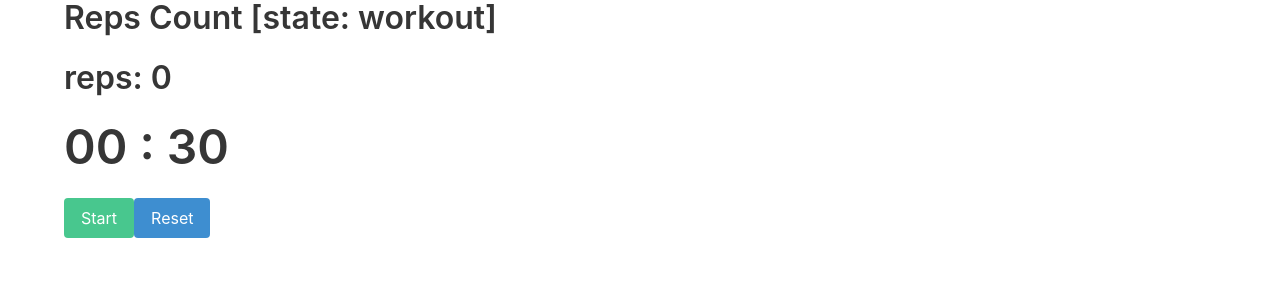
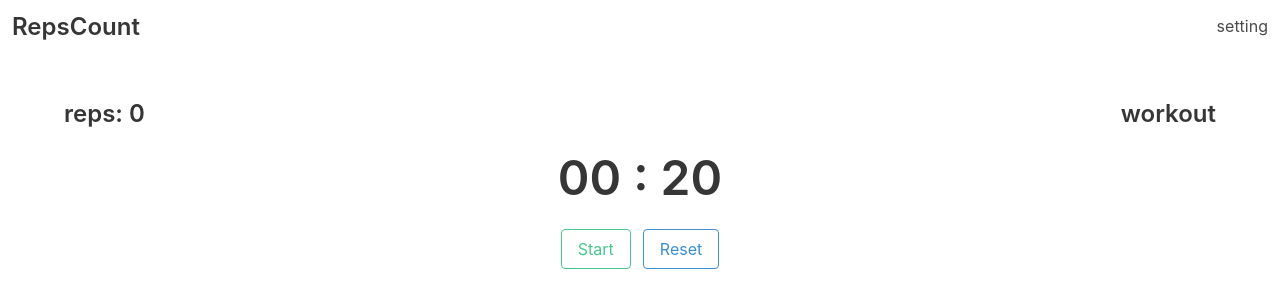
Before and after one commit to saurabh1043/RepsCount, a Nuxt app: page / in a window 1280 px wide. Shown: the top 308 px of the page. Built offline with nearby package versions, Linux system fonts and the light colour scheme.

Commit message:
add setting from continuously count

```diff
--- /dev/null
+++ b/components/Navbar.vue
@@ -0,0 +1,37 @@
+<template>
+  <nav class="navbar" role="navigation" aria-label="main navigation">
+    <div class="navbar-brand">
+      <nuxt-link  class="navbar-item" to="/">
+        <h1 class="title is-4">RepsCount</h1>
+      </nuxt-link >
+      <a role="button" class="navbar-burger" aria-label="menu" aria-expanded="false" @click="activeMenu = !activeMenu">
+        <span aria-hidden="true"></span>
+        <span aria-hidden="true"></span>
+        <span aria-hidden="true"></span>
+      </a>
+    </div>
+    <div class="navbar-menu" :class="{'is-active': activeMenu}">
+      <div class="navbar-end">
+        <nuxt-link class="navbar-item" to="/setting">
+          setting
+        </nuxt-link>
+      </div>
+    </div>
+  </nav>
+</template>
+
+<script>
+export default {
+  data () {
+    return {
+      activeMenu: false
+    }
+  },
+
+  watch: {
+    '$route' () {
+      this.activeMenu = false
+    }
+  }
+}
+</script>
--- a/components/Timer.vue
+++ b/components/Timer.vue
@@ -1,10 +1,11 @@
 <template>
-  <h1 class="title is-1">
-    {{ this.minutes | numeral('00') }} : {{ this.seconds | numeral('00') }}
-  </h1>
+    <h1 class="title is-1 has-text-centered">
+      {{ this.minutes | numeral('00') }} : {{ this.seconds | numeral('00') }}
+    </h1>
 </template>
 
 <script>
+import { mapGetters } from 'vuex'
 import moment from 'moment'
 
 export default {
@@ -16,10 +17,6 @@ export default {
     start: {
       type: Boolean,
       default: false
-    },
-    resetted: {
-      type: Boolean,
-      default: true
     }
   },
 
@@ -29,6 +26,12 @@ export default {
       seconds: null,
       timer: null
     }
+  },
+
+  computed: {
+    ...mapGetters([
+      'resetted'
+    ])
   },
 
   watch: {
@@ -58,6 +61,7 @@ export default {
       if (data) {
         this.minutes = this.time.minutes
         this.seconds = this.time.seconds
+        this.$store.commit('reset', false)
       }
     }
   },
@@ -68,3 +72,6 @@ export default {
   }
 }
 </script>
+
+<style lang="scss" scoped>
+</style>
--- a/layouts/default.vue
+++ b/layouts/default.vue
@@ -1,7 +1,18 @@
 <template>
   <div>
-    <section class="container">
+    <Navbar />
+    <section class="section">
       <nuxt/>
     </section>
   </div>
 </template>
+
+<script>
+import Navbar from '@/components/Navbar.vue'
+
+export default {
+  components: {
+    Navbar
+  }
+}
+</script>
--- a/nuxt.config.js
+++ b/nuxt.config.js
@@ -3,7 +3,7 @@ module.exports = {
   ** Headers of the page
   */
   head: {
-    title: 'reps-count',
+    title: 'RepsCount',
     meta: [
       { charset: 'utf-8' },
       { name: 'viewport', content: 'width=device-width, initial-scale=1' },
@@ -51,6 +51,15 @@ module.exports = {
   ],
 
   plugins: [
-    '@/plugins/filters.js'
-  ]
+    { src: '@/plugins/filters.js' },
+    { src: '@/plugins/components', ssr: false }
+  ],
+
+  manifest: {
+    "name": 'RepsCount',
+    "background_color": "#b5e3ff",
+    "display": "standalone",
+    "theme_color": "#b5e3ff",
+    "start_url": "/"
+  }
 }
--- a/package.json
+++ b/package.json
@@ -17,7 +17,8 @@
     "bulma": "^0.6.2",
     "moment": "^2.22.0",
     "numeral": "^2.0.6",
-    "nuxt": "^1.0.0"
+    "nuxt": "^1.0.0",
+    "vue-switches": "^2.0.1"
   },
   "devDependencies": {
     "babel-eslint": "^8.2.1",
--- a/pages/index.vue
+++ b/pages/index.vue
@@ -1,27 +1,38 @@
 <template>
-  <section class="container">
-    <h1 class="title">
-      Reps Count [state: {{ currentRepState.state }}]
-    </h1>
-    <h3 class="title">reps: {{ repCount }}</h3>
-    <Timer :time="currentRepState" :start="startTiming" :resetted="repCount === 0" @timeout="timeout" />
+  <div class="container">
+    <div class="columns is-mobile">
+      <div class="column">
+        <h4 class="title is-4">reps: {{ repCount }}</h4>
+      </div>
+      <div class="column has-text-right">
+        <h4 class="title is-4">{{ currentRepState.state }}</h4>
+      </div>
+    </div>
+    <Timer :time="currentRepState" :start="startTiming" @timeout="timeout" />
+    <div class="field is-grouped is-grouped-centered">
+      <div class="control">
         <button
-      class="button"
+          class="button is-outlined"
           :class="startTiming ? 'is-danger' : 'is-success'"
           @click="startTimer"
         >
           {{ startTiming ? 'Stop' : 'Start'}}
         </button>
+      </div>
+      <div class="control">
         <button
-      class="button is-info"
+          class="button is-info is-outlined"
           @click="resetTimer"
         >
           Reset
         </button>
-  </section>
+      </div>
+    </div>
+  </div>
 </template>
 
 <script>
+import { mapGetters } from 'vuex'
 import Timer from '@/components/Timer.vue'
 
 export default {
@@ -32,17 +43,16 @@ export default {
   data () {
     return {
       startTiming: false,
-      rep: [
-        { state: 'workout', minutes: 0, seconds: 30 },
-        { state: 'rest', minutes: 0, seconds: 10 }
-      ],
       repState: 0,
-      repCount: 0,
-      continue: false
+      repCount: 0
     }
   },
 
   computed: {
+    ...mapGetters([
+      'rep',
+      'continueCount'
+    ]),
     currentRepState () {
       return this.rep[this.repState]
     }
@@ -53,13 +63,14 @@ export default {
       this.startTiming = !this.startTiming
     },
     timeout () {
-      this.startTiming = this.continue
+      this.startTiming = this.continueCount
       if (++this.repState >= this.rep.length) {
         this.repState = 0
         ++this.repCount
       }
     },
     resetTimer () {
+      this.$store.commit('reset', true)
       this.repState = 0
       this.repCount = 0
     }
--- /dev/null
+++ b/pages/setting.vue
@@ -0,0 +1,24 @@
+<template>
+  <div class="container">
+    <div class="columns is-mobile is-vcentered">
+      <div class="column">
+        continuously count
+      </div>
+      <div class="column">
+        <v-switch :value="continueCount" @input="val => $store.commit('continueCount', val)" theme="bulma" />
+      </div>
+    </div>
+  </div>
+</template>
+
+<script>
+import { mapGetters } from 'vuex'
+
+export default {
+  computed: {
+    ...mapGetters([
+      'continueCount'
+    ])
+  }
+}
+</script>
--- /dev/null
+++ b/plugins/components.js
@@ -0,0 +1,4 @@
+import Vue from 'vue'
+import Switches from 'vue-switches'
+
+Vue.component('v-switch', Switches)
--- /dev/null
+++ b/store/index.js
@@ -0,0 +1,35 @@
+import Vuex from 'vuex'
+
+const createStore = () => {
+  return new Vuex.Store({
+    state: {
+      rep: [
+        { state: 'workout', minutes: 0, seconds: 20 },
+        { state: 'rest', minutes: 0, seconds: 10 }
+      ],
+      reset: false,
+      continueCount: false
+    },
+    getters: {
+      rep (state) {
+        return state.rep
+      },
+      resetted (state) {
+        return state.reset
+      },
+      continueCount (state) {
+        return state.continueCount
+      }
+    },
+    mutations: {
+      reset (state, payload) {
+        state.reset = payload
+      },
+      continueCount (state, payload) {
+        state.continueCount = payload
+      }
+    }
+  })
+}
+
+export default createStore
```
Also changed, not shown: 1 other file (tests, documents, lock files or other folders). Lines whose indentation alone changed are shown as unchanged.
